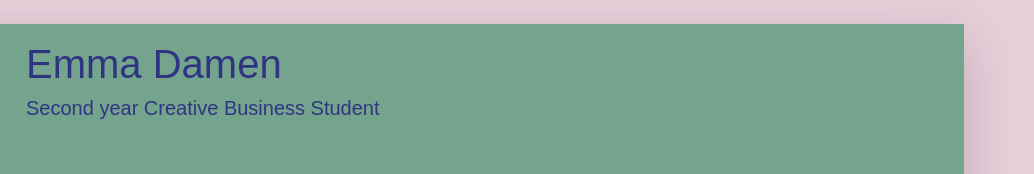
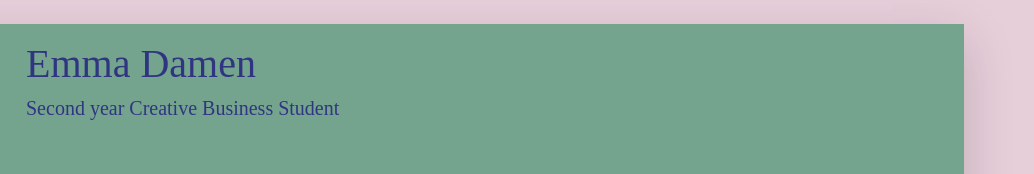
Before and after one commit to Emm20Damen/BUAS, a plain HTML site: page index.html in a window 1280 px wide. Shown: the top 174 px of the page, 246-1280 px from the left. Drawn offline with nearby package versions, Linux system fonts and the light colour scheme.

Commit message:
picture change
chagned picture

```diff
--- a/css/styles.css
+++ b/css/styles.css
@@ -6,12 +6,12 @@
 /* Styles for the body */
 
 body {
-	font-family: Lato, "Open Sans", Roboto, "Segoe UI", "Helvetica Neue", Helvetica, Arial, sans-serif;
+	font-family: Lato, "Open Sans", Roboto, "Segoe UI", "Helvetica Neue", Helvetica, Arial, sans-serif, "Filmotype Potomac";
 	color: #FFFFFF;
 	background-color: #E7CFDA;
 }
 .custom-heading {
-    font-family: 'Arial', sans-serif; /* Change the font */
+    font-family: Filmotype Potomac; /* Change the font */
     color: #303582; /* Change the color */
 }
 /* Styles for custom classes in the document. (There are more, try to find them out!) */
--- a/index.html
+++ b/index.html
@@ -36,7 +36,7 @@
             "w-100" makes sure the image takes the full width of the column it's in
             "rounded-circle" cuts a circle around the image
           -->
-          <img class="w-90 my-3 rounded-circle" src="/Users/emma_damen/Documents/GitHub/assets/mecopy.jpg" alt="Portrait of Firstname Lastname" width="160">
+          <img class="w-90 my-3 rounded-circle" src="images/employers/mecopy.jpg" alt="Portrait of Firstname Lastname" width="160">
         </div>
         <!--
           A container to wrap around your name and tagline. Full-width at small size, then columns of increasing size.
```
Also changed, not shown: 2 other files.
